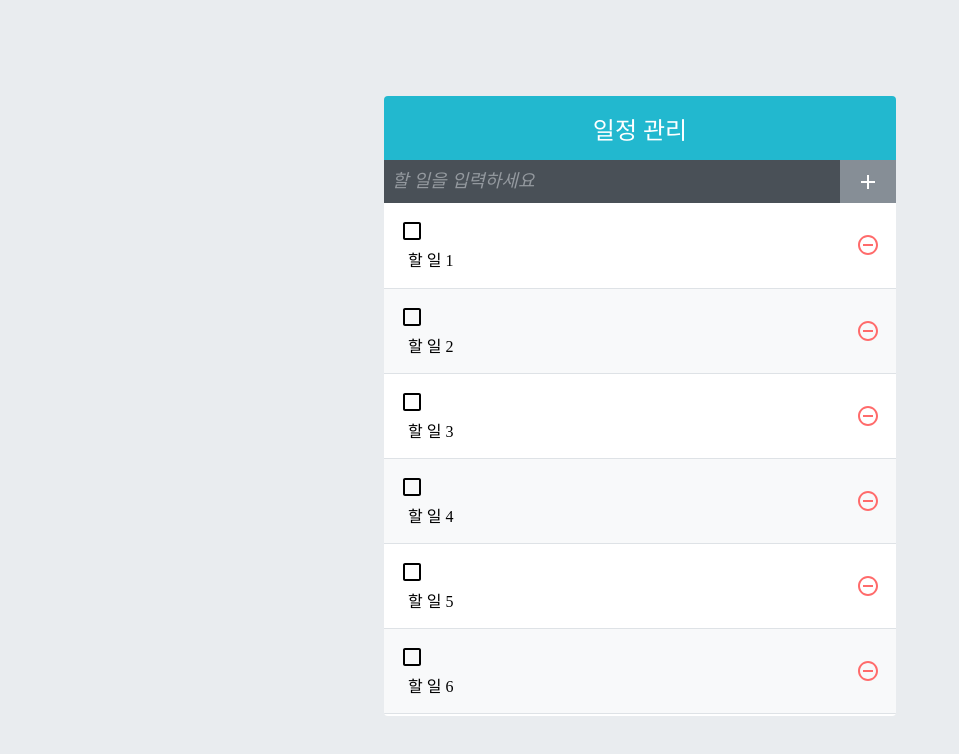
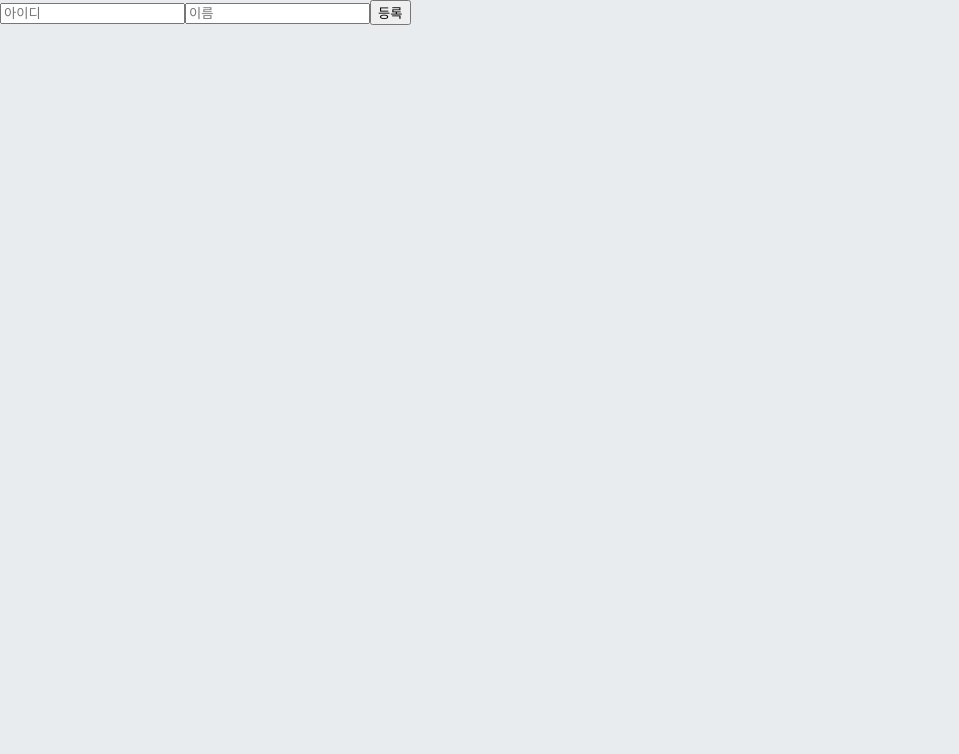
Before and after one commit to Lee-eunjoo-love/react-todo-app, a React (Create React App) app: page / in a window 1280 px wide. Shown: the top 754 px of the page, without its empty margins (0-959 px from the left). Built offline with nearby package versions, Linux system fonts and the light colour scheme.

Commit message:
[불변성 유지] immer 라이브러리 적용 샘플

```diff
--- a/src/App.js
+++ b/src/App.js
@@ -1,10 +1,10 @@
 import './App.css';
-import Todo from './pages/Todo';
+import User from './pages/User';
 
 function App() {
   return (
     <div>
-      <Todo />
+      <User />
     </div>
   );
 }
--- /dev/null
+++ b/src/pages/User.js
@@ -0,0 +1,104 @@
+import React, { useRef, useCallback, useState } from 'react';
+
+const User = () => {
+  // #. UI 렌더링이 불필요한 변수는 useRef 로 생성
+  const nextId = useRef(1);
+  const [form, setForm] = useState({ name: '', username: '' });
+  const [data, setData] = useState({ array: [], uselessValue: null });
+  const usernameRef = useRef(null);
+  const nameRef = useRef(null);
+
+  const onChange = useCallback(
+    (e) => {
+      const { name, value } = e.target;
+      setForm({
+        ...form,
+        [name]: [value],
+      });
+    },
+    [form],
+  );
+
+  const onSubmit = useCallback(
+    (e) => {
+      e.preventDefault();
+      const { username, name } = form;
+      if (!username || username === '') {
+        alert('사용자 정보를 정확히 입력하세요.');
+        setForm({ ...form, username: '' });
+        usernameRef.current.focus();
+        return;
+      }
+
+      if (!name || name === '') {
+        alert('사용자 정보를 정확히 입력하세요.');
+        setForm({ ...form, name: '' });
+        nameRef.current.focus();
+        return;
+      }
+
+      const info = {
+        id: nextId.current,
+        name,
+        username,
+      };
+
+      setData({
+        ...data,
+        array: data.array.concat(info),
+      });
+
+      setForm({
+        name: '',
+        username: '',
+      });
+
+      nextId.current += 1;
+      usernameRef.current.focus();
+    },
+    [data, form.name, form.username],
+  );
+
+  const onRemove = useCallback(
+    (id) => {
+      setData({
+        ...data,
+        array: data.array.filter((info) => info.id !== id),
+      });
+    },
+    [data],
+  );
+
+  return (
+    <>
+      <form onSubmit={onSubmit}>
+        <input
+          name="username"
+          ref={usernameRef}
+          placeholder="아이디"
+          value={form.username}
+          onChange={onChange}
+        />
+        <input
+          name="name"
+          ref={nameRef}
+          placeholder="이름"
+          value={form.name}
+          onChange={onChange}
+        />
+        <button type="submit">등록</button>
+      </form>
+      <div>
+        <ul>
+          {data.array.map((info) => (
+            <li key={info.id} onClick={() => onRemove(info.id)}>
+              {info.username} ({info.name})
+            </li>
+          ))}
+        </ul>
+      </div>
+    </>
+  );
+};
+
+export default User;
```
